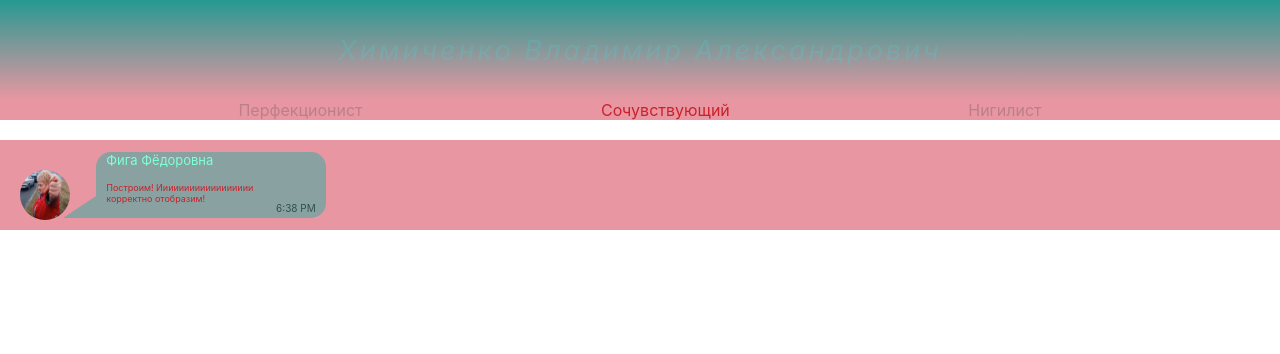
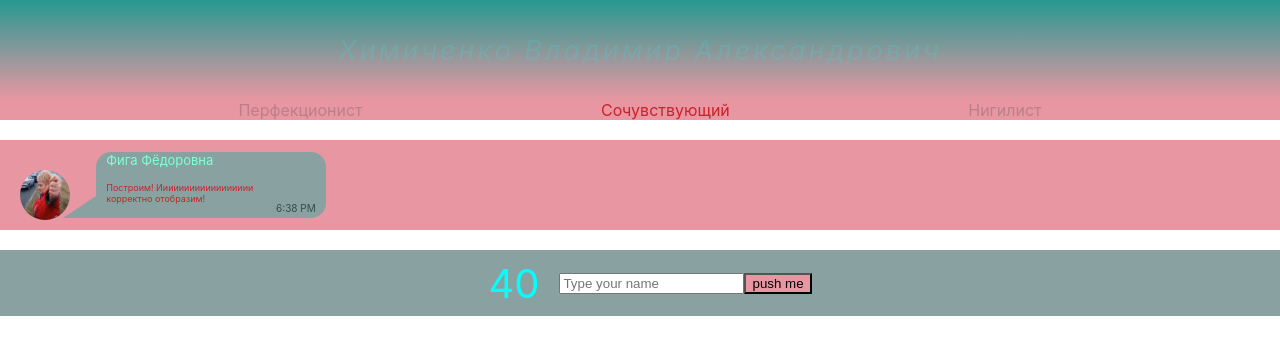
Before and after one commit to vovatum/home-tasks, a React (Create React App) app: page / in a window 1280 px wide. Shown: the top 354 px of the page. Built offline with nearby package versions, Linux system fonts and the light colour scheme.

Commit message:
count name input

```diff
--- a/src/App.jsx
+++ b/src/App.jsx
@@ -2,14 +2,17 @@ import React from 'react';
 import styles from './App.module.css';
 import MyNameIs from "./AppComponents/MyNameIs/MyNameIs";
 import Message from "./AppComponents/Message/Messаge";
+import Count from "./AppComponents/Count/Count";
 
 const App = () => {
+
     return (
         <div className={styles.app}>
             <MyNameIs/>
             <Message/>
+            <Count/>
         </div>
     )
-};
+}
 
 export default App;
--- /dev/null
+++ b/src/AppComponents/Count/Count.jsx
@@ -0,0 +1,38 @@
+import React from 'react';
+import styles from './Count.module.css'
+
+const Count = () => {
+
+    let countUpNameInput = () => {
+        let spanCount = +document.getElementById('spanCount').innerText
+        spanCount += 1
+        document.getElementById('spanCount').innerText = String(spanCount)
+        let nameInput = document.getElementsByTagName("input")[0].value
+        alert(`Hi, ${nameInput}`)
+        document.getElementsByTagName("input")[0].value = ''
+    }
+
+    return (
+        <div className={styles.container}>
+            <div>
+                    <span id={'spanCount'}
+                          className={styles.spanCount}>
+                        40
+                    </span>
+            </div>
+            <div>
+                <input type="text"
+                       placeholder="Type your name">
+                </input>
+            </div>
+            <div>
+                <button onClick={countUpNameInput}
+                        className={styles.push}>
+                    push me
+                </button>
+            </div>
+        </div>
+    )
+};
+
+export default Count;
--- /dev/null
+++ b/src/AppComponents/Count/Count.module.css
@@ -0,0 +1,19 @@
+.container {
+    /*border: blue dashed 1px;*/
+    height: 66px;
+    margin-top: 20px;
+    background: #89a2a1;
+    display: flex;
+    align-items: center;
+    justify-content: center;
+}
+
+.push {
+    background: #e897a2;
+}
+
+.spanCount {
+    color: aqua;
+    font-size: 40px;
+    margin: 20px;
+}
```
Also changed, not shown: src/AppComponents/Message/Messаge.jsx (+2 -2 lines).
